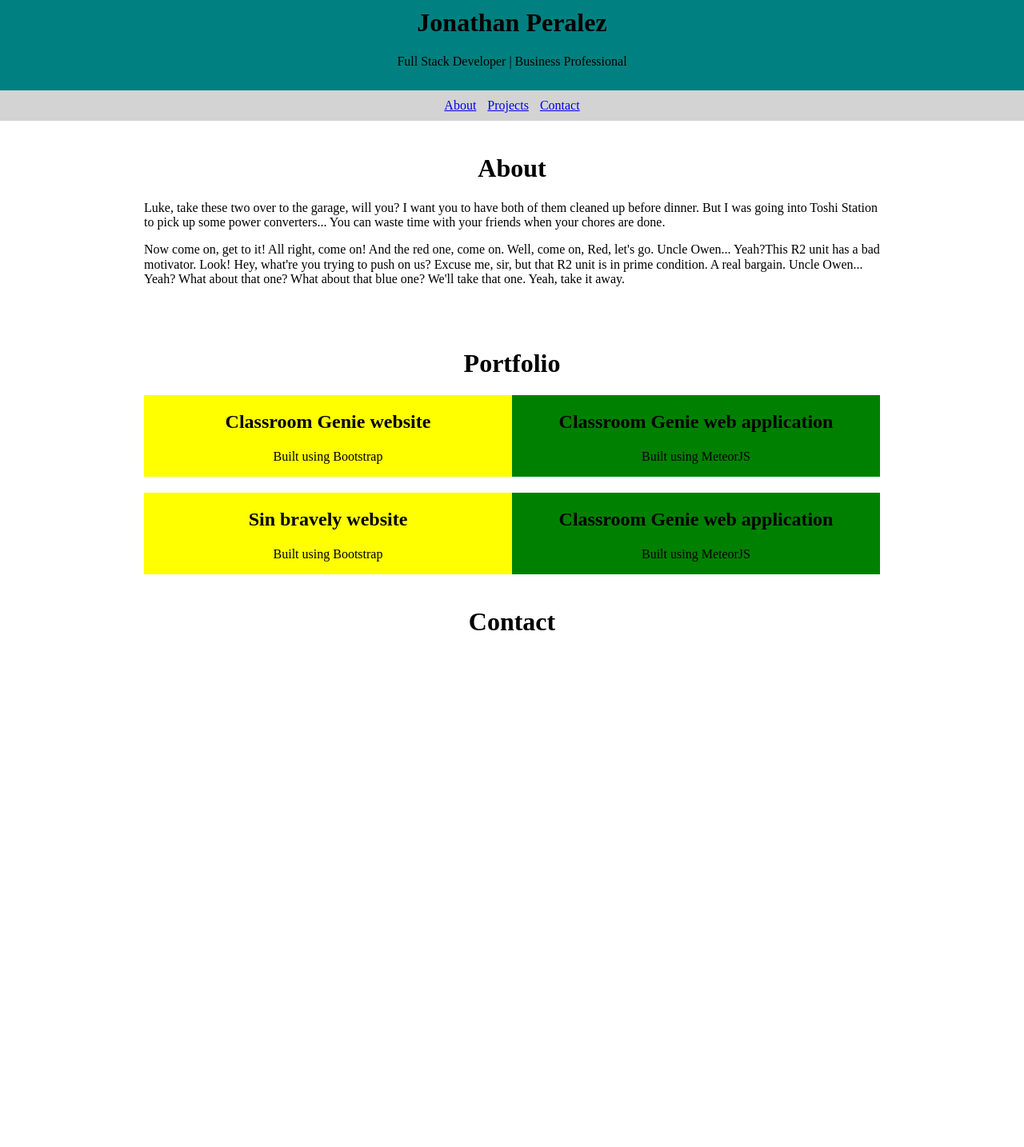
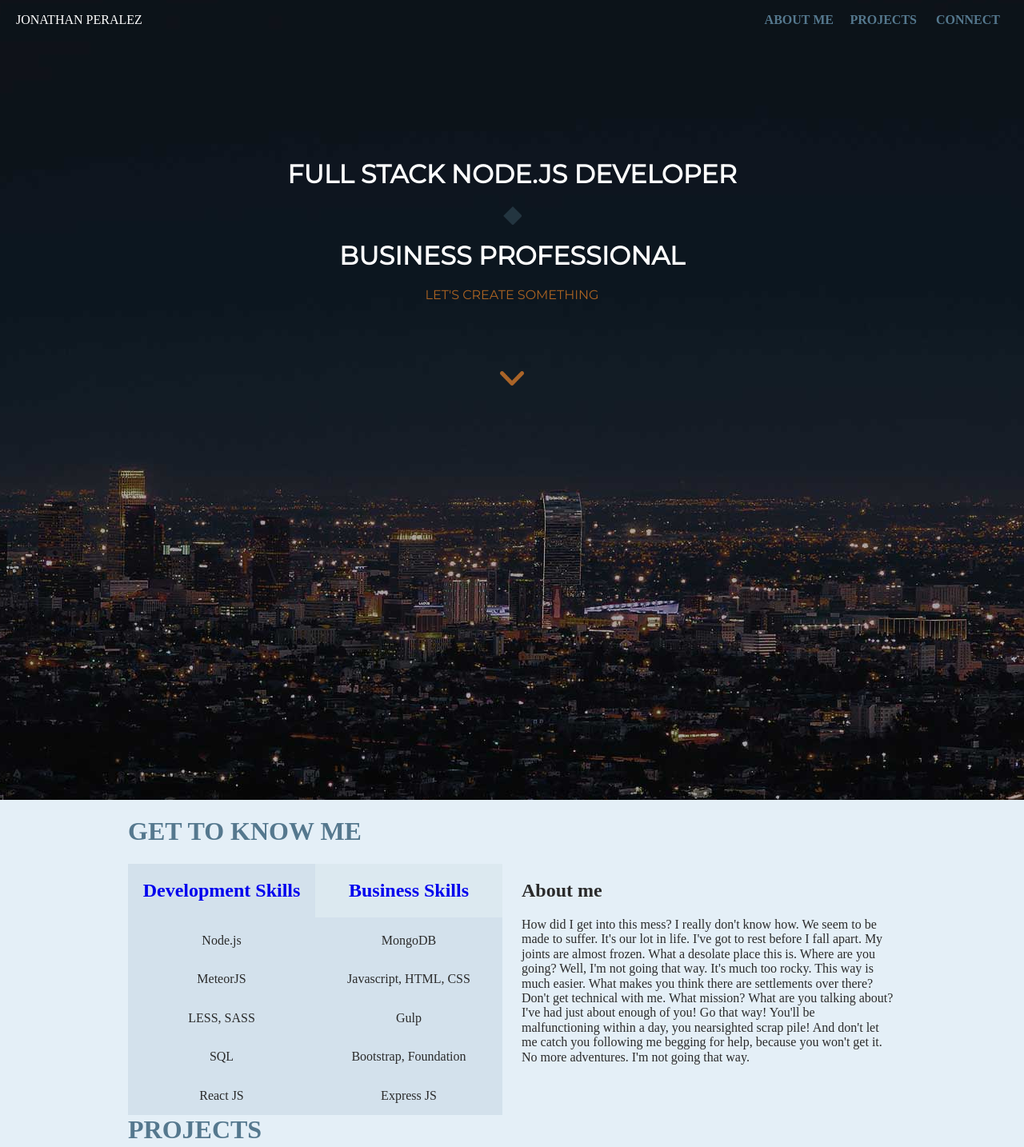
Before and after one commit to codegenie3000/portfolio, a website: page portfolio2.html in a window 1280 px wide. Shown: the whole page at 80% size. Before the commit the page ends 838 px from the top, so only its background shows below. Drawn offline with nearby package versions, Linux system fonts and the light colour scheme.

Commit message:
In progress

```diff
--- a/portfolio2.html
+++ b/portfolio2.html
@@ -3,58 +3,77 @@
 <head>
 	<meta charset="UTF-8">
 	<link rel="stylesheet" href="https://cdnjs.cloudflare.com/ajax/libs/normalize/5.0.0/normalize.min.css">
+	<link href="https://fonts.googleapis.com/css?family=Montserrat|Source+Sans+Pro" rel="stylesheet">
 	<link rel="stylesheet" href="style.css">
 	<title>Title</title>
 </head>
 <body>
 
-<header>
-	<h1>Jonathan Peralez</h1>
-	<p>Full Stack Developer | Business Professional</p>
-</header>
-
-<nav>
-	<a href="#">About</a>
-	<a href="#">Projects</a>
-	<a href="#">Contact</a>
-</nav>
+<section>
+	<header>
+		<div class="background">
+			<div class="header">
+				<h1>Full Stack Node.js Developer</h1>
+				<img src="img/small-diamond.png">
+				<h1>Business Professional</h1>
+				<p class="orange">Let's create something</p>
+				<img class="down-arrow" src="img/down_arrow.png">
+			</div>
+		</div>
+	</header>
+</section>
 
 <section>
-	<div class="container">
-		<h1>About</h1>
-		<p>Luke, take these two over to the garage, will you? I want you to have both of them cleaned up before dinner. But I was going into Toshi Station to pick up some power converters... You can waste time with your friends when your chores are done.</p>
-		<p>Now come on, get to it! All right, come on! And the red one, come on. Well, come on, Red, let's go. Uncle Owen... Yeah?This R2 unit has a bad motivator. Look! Hey, what're you trying to push on us? Excuse me, sir, but that R2 unit is in prime condition. A real bargain. Uncle Owen... Yeah? What about that one? What about that blue one? We'll take that one. Yeah, take it away.</p>
-	</div>
+	<nav>
+		<div class="menu">
+			<p class="title">Jonathan Peralez</p>
+			<ul>
+				<li class="active"><a href="#">About me</a></li>
+				<li><a href="#">Projects</a></li>
+				<li><a href="#">Connect</a></li>
+			</ul>
+		</div>
+	</nav>
 </section>
 
 <section>
 	<div class="container">
-		<h1>Portfolio</h1>
-		<div class="column">
-			<h2>Classroom Genie website</h2>
-			<p>Built using Bootstrap</p>
-		</div>
-		<div class="column">
-			<h2>Classroom Genie web application</h2>
-			<p>Built using MeteorJS</p>
-		</div>
+		<h1>Get to know me</h1>
 	</div>
 	<div class="container">
-		<div class="column">
-			<h2>Sin bravely website</h2>
-			<p>Built using Bootstrap</p>
+		<div class="panel">
+			<ul class="skill-menu">
+				<li class="active"><h2><a href="#">Development Skills</a></h2></li>
+				<li><h2><a href="#">Business Skills</a></h2></li>
+			</ul>
+			<div class="skill-list">
+				<ul>
+					<li>Node.js</li>
+					<li>MongoDB</li>
+					<li>MeteorJS</li>
+					<li>Javascript, HTML, CSS</li>
+					<li>LESS, SASS</li>
+					<li>Gulp</li>
+					<li>SQL</li>
+					<li>Bootstrap, Foundation</li>
+					<li>React JS</li>
+					<li>Express JS</li>
+				</ul>
+			</div>
 		</div>
-		<div class="column">
-			<h2>Classroom Genie web application</h2>
-			<p>Built using MeteorJS</p>
+			<div class="paragraph">
+				<h2>About me</h2>
+				<p>How did I get into this mess? I really don't know how. We seem to be made to suffer. It's our lot in life. I've got to rest before I fall apart. My joints are almost frozen. What a desolate place this is. Where are you going? Well, I'm not going that way. It's much too rocky. This way is much easier. What makes you think there are settlements over there? Don't get technical with me. What mission? What are you talking about? I've had just about enough of you! Go that way! You'll be malfunctioning within a day, you nearsighted scrap pile! And don't let me catch you following me begging for help, because you won't get it. No more adventures. I'm not going that way.</p>
+			</div>
 		</div>
-	</div>
 </section>
 
 <section>
-	<div class="container">
-		<h1>Contact</h1>
-	</div>
+	<article>
+		<div class="container clear">
+			<h1>Projects</h1>
+		</div>
+	</article>
 </section>
 
 </body>
--- a/style.css
+++ b/style.css
@@ -1,48 +1,155 @@
 * {
     box-sizing: border-box;
 }
+html {
+    color: rgb(43,43,43);
+}
+body {
+    background-color: #E4EFF7;
+}
 
-header {
+p li {
+    font-family: 'Source Sans Pro', sans-serif;
+    color: white;
+}
+
+header div.background {
+    background-image: url(img/background.jpg);
+    background-repeat: no-repeat;
+    background-position: top center;
+    background-position-y: -300px;
+    height: 1000px;
+    margin-top: 0;
+}
+
+header div.header {
+    font-family: 'Montserrat', sans-serif;
+    text-transform: uppercase;
+    color: #FFFFFF;
     text-align: center;
-    margin: auto;
-    padding: 10px 0;
-    background-color: teal;
+    padding-top: 200px;
 }
+
+header div.header h1 {
+    margin-top: 0;
+}
+
+header div.header img {
+    margin-bottom: 1em;
+}
+
+header div.header p {
+    color: #AA6322;
+}
+
+img.down-arrow {
+    margin: 70px auto auto auto;
+    width: 30px;
+}
+
+nav div.menu {
+    width: 100%;
+    position: fixed;
+    top: 0;
+    left: 0;
+}
+
+div p.title {
+    display: block;
+    width: 35%;
+    color: white;
+    float: left;
+    text-transform: uppercase;
+    padding-left: 20px;
+    text-align: left;
+}
+
+
+nav div.menu ul {
+    width: 65%;
+    text-align: right;
+    display: inline-block;
+    padding-right: 30px;
+}
+
+nav div.menu ul li {
+    display: inline-block;
+    width: 100px;
+    text-transform: uppercase;
+    font-weight: bold;
+}
+
+nav div.menu ul li a {
+    text-decoration: none;
+    color: #55788E;
+}
+
 div.container {
     max-width: 960px;
-    margin: auto;
-    padding: 20px;
+    margin: 0 auto;
 }
-header h1 {
+
+div.container > h1 {
+    text-transform: uppercase;
+    color: #55788E;
+}
+
+/*.panel, .paragraph {
+    width: 468px;
+}*/
+
+div.panel {
+    /*position: relative;*/
+    width: 468px;
+    float: left;
+    /*margin-right: 6px;*/
+}
+div.paragraph {
+    width: 468px;
+    float: right;
+    /*margin-left: 6px;*/
+}
+
+div.skill-list {
+    display: block;
+    /*margin-top: 10px;*/
+    clear: both;
+    overflow: auto;
+    background-color: RGBA(195,211,226,.5);
+    padding-bottom: 5px;
+}
+
+ul.skill-menu, div.skill-list ul {
+    padding-left: 0;
+    text-align: center;
+    margin-bottom: 0;
     margin-top: 0;
 }
-nav {
-    margin: auto;
-    text-align: center;
+
+ul.skill-menu li, div.skill-list ul li {
+    display: inline-block;
+    float: left;
+    list-style-type: none;
+    width: 234px;
+}
+ul.skill-menu li.active {
+    background-color: RGBA(195,211,226,.5); /*#C3D3E2*/
+}
+ul.skill-menu li {
+    background-color: RGBA(214,228,234,.5);
+}
+ul.skill-menu li a {
+    /*display: inline-block;*/
+    width: 100%;
+    text-decoration: none;
+}
+div.skill-list ul li {
+    display: inline-block;
+    overflow: auto;
+    margin-top: 10px;
     padding: 10px 0;
-    background-color: lightgray;
-}
-nav a:nth-of-type(2), nav a:nth-of-type(3) {
-    padding-left: 10px;
-}
-.column:nth-of-type(1) {
-    width: 50%;
-    float: left;
-    background-color: yellow;
-}
-.column:nth-of-type(2) {
-    width: 50%;
-    float: right;
-    background-color: green;
 }
 
-section .container {
+div.clear {
     clear: both;
 }
-
-section .container h1, section .container h2 {
-    text-align: center;
-}
-div.column p {
-    text-align: center;
-}
```
Also changed, not shown: img/background.jpg (added), img/background_01.jpg (added), img/background_02.jpg (added), img/down_arrow.png (added), img/small-diamond.png (added).
